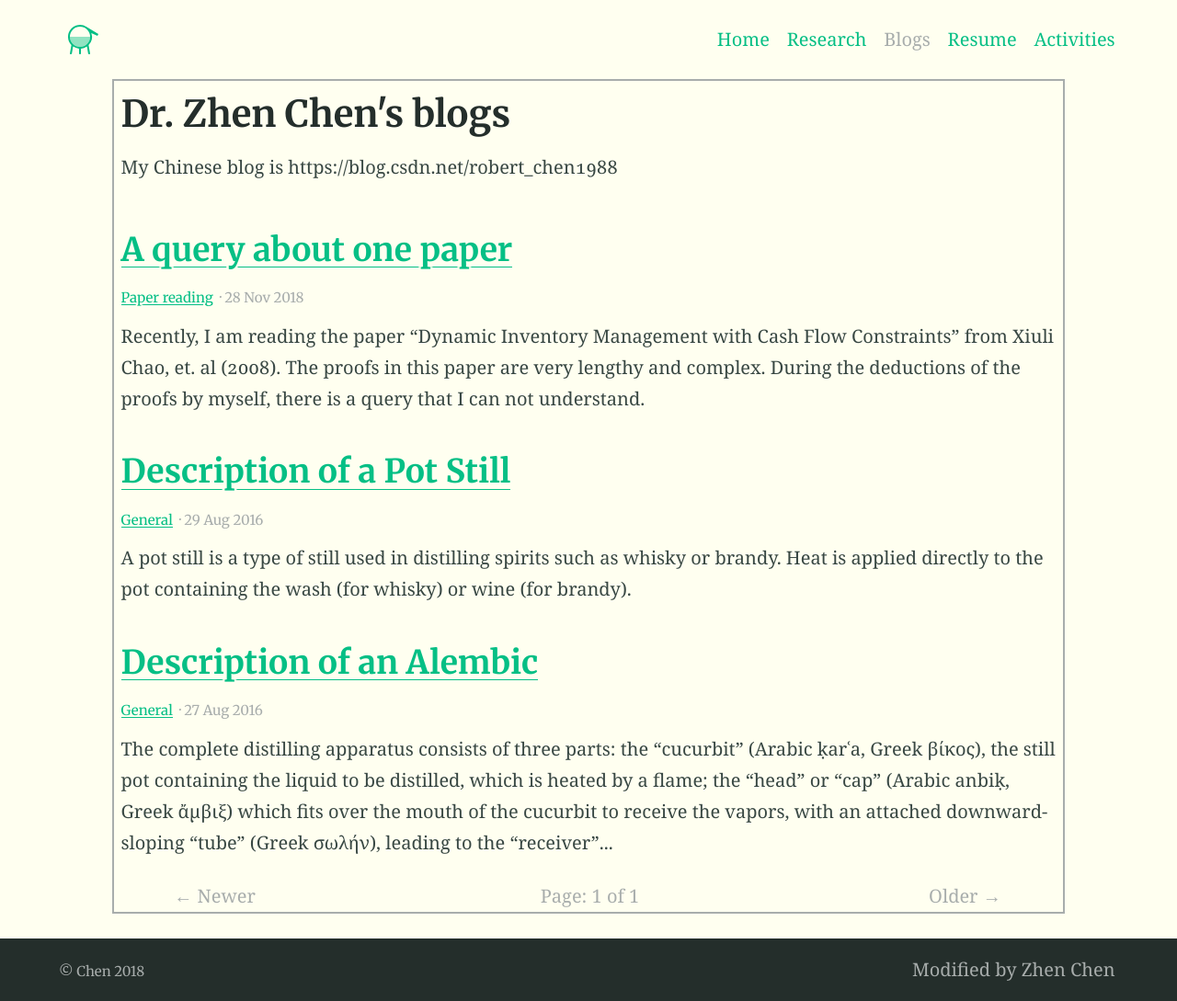
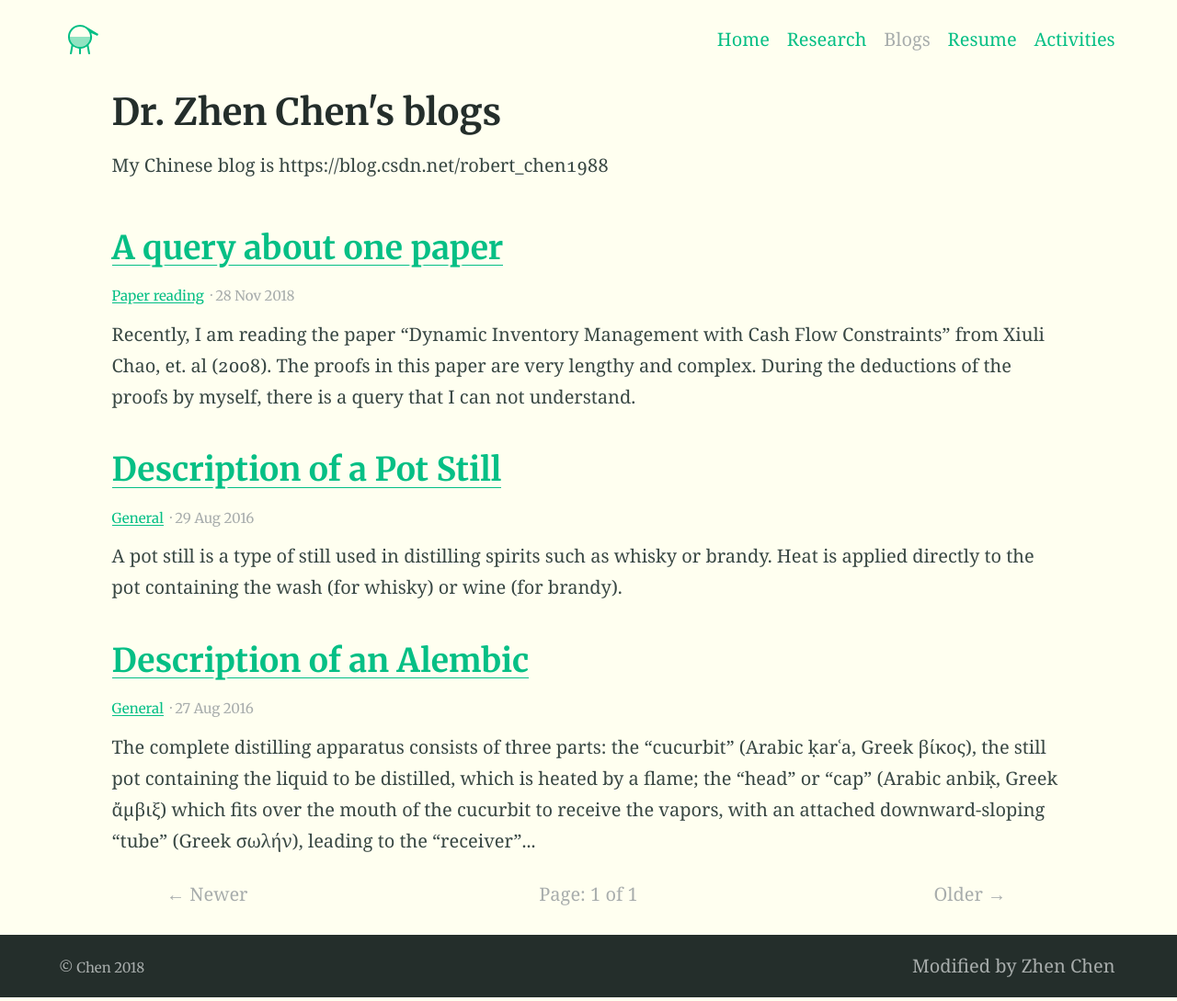
Before and after one commit to RobinChen121/robinchen121.github.io-12, a Jekyll site: the page built from blog/index.html, in a window 1280 px wide. Shown: the whole page at 92% size. Built offline with Jekyll 4.4.1, drawn with Linux system fonts in a browser that asks for light colours; the list of posts is cut into pages by our own code.

Commit message:
revise blog content setting

```diff
--- a/_layouts/blog.html
+++ b/_layouts/blog.html
@@ -17,7 +17,7 @@
 
       {% else %}
         <h1>{{ page.title }}</h1>
-        {{ content }}
+        {{ blogContent }}
 
       {% endif %}
 
--- a/_sass/_theme.scss
+++ b/_sass/_theme.scss
@@ -134,6 +134,13 @@
 }
 
 .content {
+  @include breakpoint(break-1) {
+    width: 90%;
+  }
+  // background: $containtBackgroundColour
+}
+
+.blogContent {
   @include breakpoint(break-1) {
     width: 90%;
 	border-left: 2px double $captionColour ;
```
